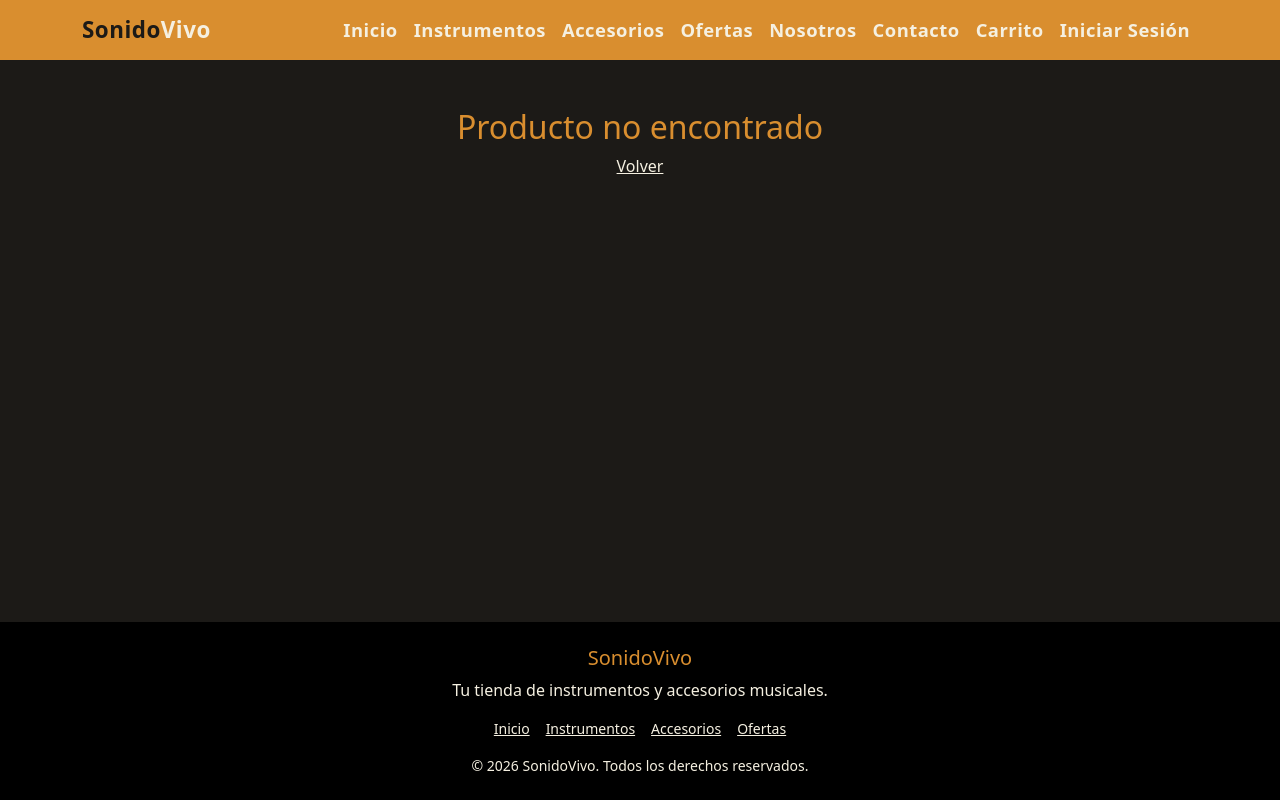
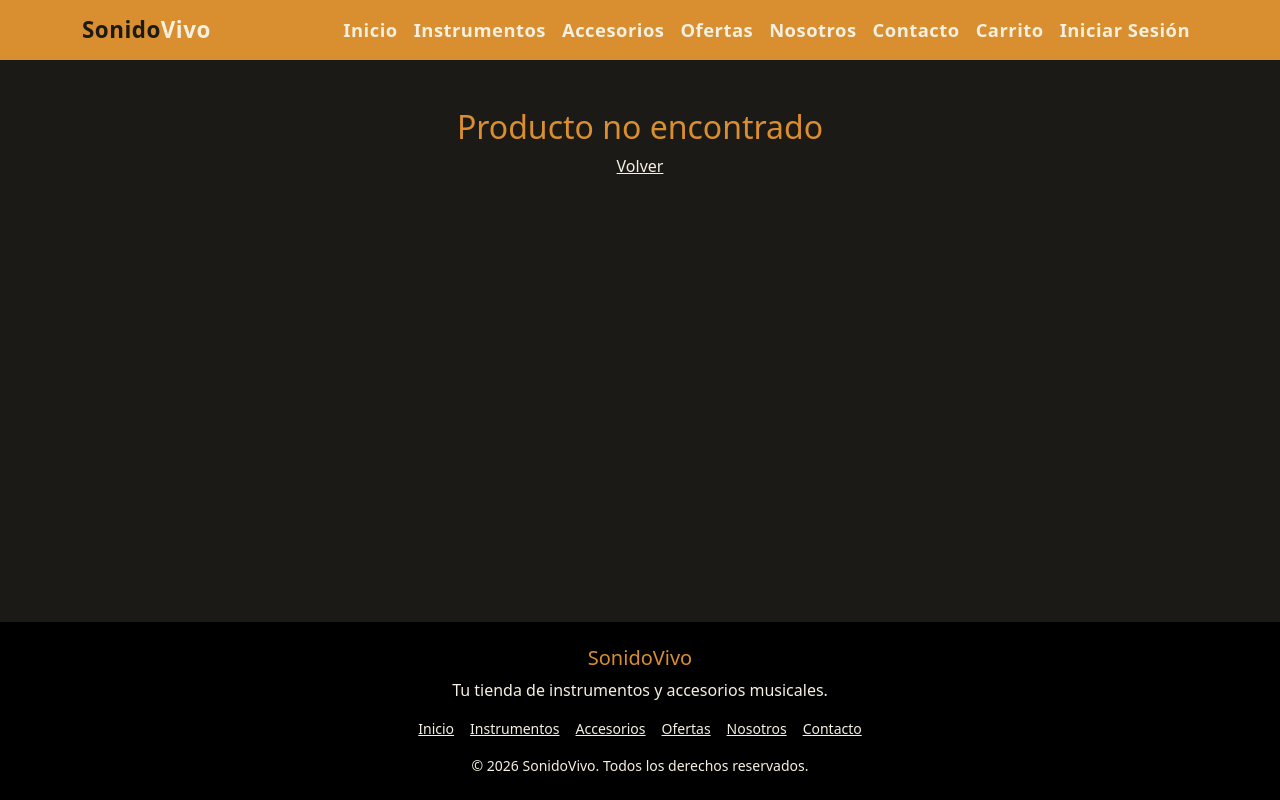
Before and after one commit to Reikan2119/React-SonidoVivo, a React (Vite) app: page /producto/1 in a window 1280 px wide. Built offline with nearby package versions, Linux system fonts and the light colour scheme.

Commit message:
Agregar enlaces Nosotros y Contacto en Footer

```diff
--- a/src/componentes/organismos/Footer.tsx
+++ b/src/componentes/organismos/Footer.tsx
@@ -11,6 +11,8 @@ function Footer() {
           <a href="/instrumentos" style={{ color: "#f5f0e1", textDecoration: "underline" }}>Instrumentos</a>
           <a href="/accesorios" style={{ color: "#f5f0e1", textDecoration: "underline" }}>Accesorios</a>
           <a href="/ofertas" style={{ color: "#f5f0e1", textDecoration: "underline" }}>Ofertas</a>
+          <a href="/nosotros" style={{ color: "#f5f0e1", textDecoration: "underline" }}>Nosotros</a>
+          <a href="/contacto" style={{ color: "#f5f0e1", textDecoration: "underline" }}>Contacto</a>
         </div>
         <p className="mb-0 small" style={{ color: "#f5f0e1" }}>
           © 2026 SonidoVivo. Todos los derechos reservados.
```
